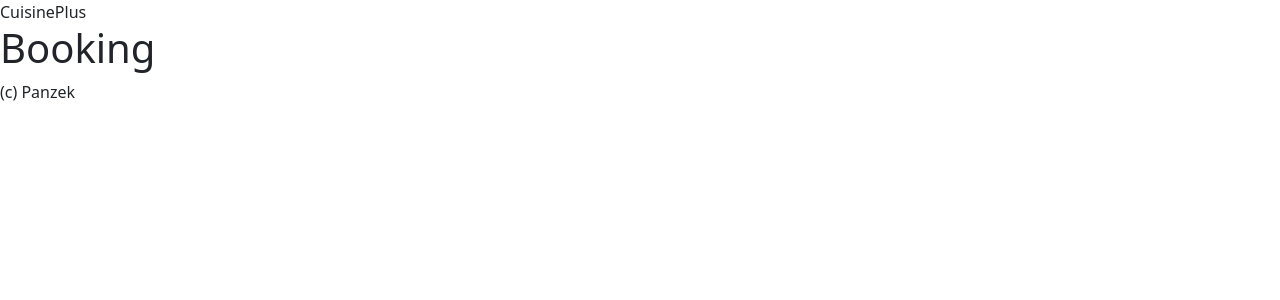
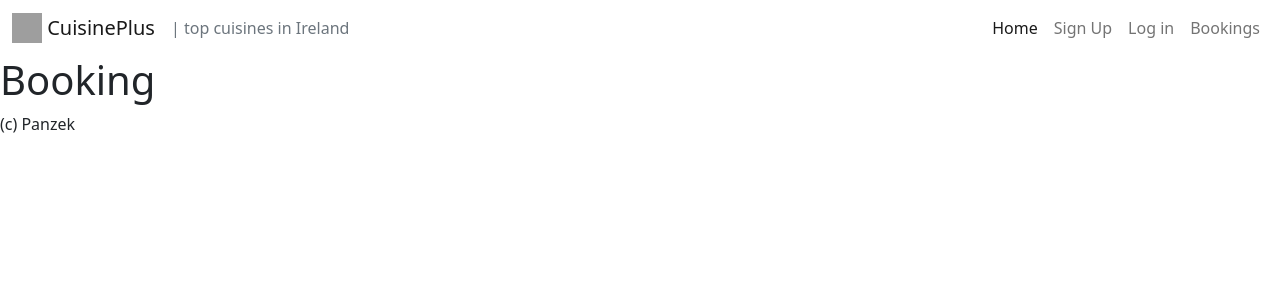
Before and after one commit to panzek/cuisineplus, a Django app: page /bookings/booking_detail.html/ in a window 1280 px wide. Shown: the top 300 px of the page. Run offline with Django 4.2, Linux system fonts and the light colour scheme; data that the repository does not hold is empty; some libraries are stand-ins or nearby versions; grey boxes are pictures that could not be loaded.

Commit message:
Add menus to bootstrap navbar and style

```diff
--- a/bookings/templates/bookings/base.html
+++ b/bookings/templates/bookings/base.html
@@ -15,10 +15,12 @@
     <link rel="preconnect" href="https://fonts.googleapis.com">
     <link rel="preconnect" href="https://fonts.gstatic.com" crossorigin>
     <link href="https://fonts.googleapis.com/css2?family=Roboto:wght@300;700&display=swap" rel="stylesheet">
-    <link href="https://cdn.jsdelivr.net/npm/bootstrap@5.0.1/dist/css/bootstrap.min.css" rel="stylesheet"
-        integrity="sha384-+0n0xVW2eSR5OomGNYDnhzAbDsOXxcvSN1TPprVMTNDbiYZCxYbOOl7+AMvyTG2x" crossorigin="anonymous">
-    <script src="https://cdn.jsdelivr.net/npm/bootstrap@5.0.1/dist/js/bootstrap.bundle.min.js"
-        integrity="sha384-gtEjrD/SeCtmISkJkNUaaKMoLD0//ElJ19smozuHV6z3Iehds+3Ulb9Bn9Plx0x4" crossorigin="anonymous">
+    <!-- CSS only -->
+    <link href="https://cdn.jsdelivr.net/npm/bootstrap@5.2.2/dist/css/bootstrap.min.css" rel="stylesheet"
+        integrity="sha384-Zenh87qX5JnK2Jl0vWa8Ck2rdkQ2Bzep5IDxbcnCeuOxjzrPF/et3URy9Bv1WTRi" crossorigin="anonymous">
+    <!-- JavaScript Bundle with Popper -->
+    <script src="https://cdn.jsdelivr.net/npm/bootstrap@5.2.2/dist/js/bootstrap.bundle.min.js"
+        integrity="sha384-OERcA2EqjJCMA+/3y+gxIOqMEjwtxJY7qPCqsdltbNJuaOe923+mo//f6V8Qbsw3" crossorigin="anonymous">
     </script>
     <script src="https://kit.fontawesome.com/57e22c6356.js" crossorigin="anonymous"></script>
 
@@ -26,8 +28,31 @@
 <body>
 
     <!-- Navigation -->
-    <nav>
-        CuisinePlus
+    <nav class="navbar navbar-expand-lg navbar-light bg-white">
+        <div class="container-fluid">
+            <a class="navbar-brand" href="#"><img src="/assets/brand/cp_logo.png" width="30" height="30" class="d-inline-block align-top" alt="">
+                CuisinePlus</a><span class="navbar-text text-muted">| top cuisines in Ireland</span>
+            <button class="navbar-toggler" type="button" data-bs-toggle="collapse" data-bs-target="#navbarText"
+                aria-controls="navbarText" aria-expanded="false" aria-label="Toggle navigation">
+                <span class="navbar-toggler-icon"></span>
+            </button>
+            <div class="collapse navbar-collapse" id="navbarText">
+                <ul class="navbar-nav ms-auto mb-2 mb-lg-0">
+                    <li class="nav-item">
+                        <a class="nav-link active" aria-current="page" href="">Home</a>
+                    </li>
+                    <li class="nav-item">
+                        <a class="nav-link" href="#">Sign Up</a>
+                    </li>
+                    <li class="nav-item">
+                        <a class="nav-link" href="#">Log in</a>
+                    </li>
+                    <li class="nav-item">
+                        <a class="nav-link" href="#">Bookings</a>
+                    </li>
+                </ul>
+            </div>
+        </div>
     </nav>
 
     <!-- Main -->
```
